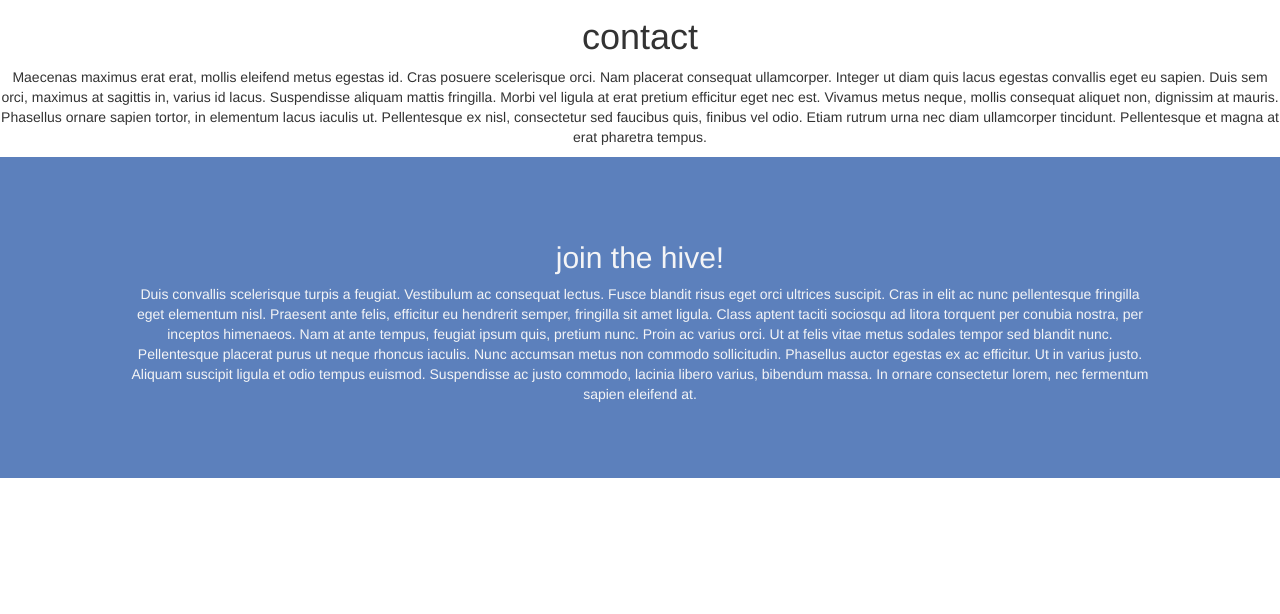
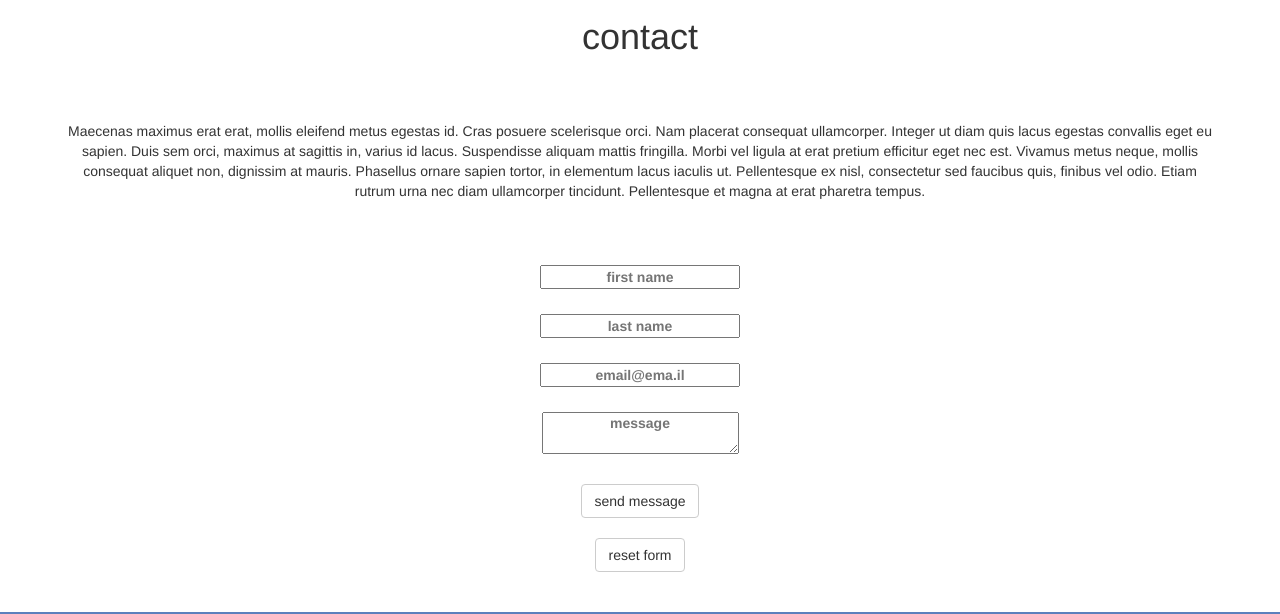
Before and after one commit to r-flowers/nycbees, a plain HTML site: page contact.html in a window 1280 px wide. Shown: the part 338-952 px from the top of the page. Before the commit the page ends 816 px from the top, so only its background shows below. Drawn offline with Linux system fonts and the light colour scheme.

Commit message:
added js features

```diff
--- a/contact.html
+++ b/contact.html
@@ -29,9 +29,53 @@
         <h1>contact</h1>
         <p>Maecenas maximus erat erat, mollis eleifend metus egestas id. Cras posuere scelerisque orci. Nam placerat consequat ullamcorper. Integer ut diam quis lacus egestas convallis eget eu sapien. Duis sem orci, maximus at sagittis in, varius id lacus. Suspendisse aliquam mattis fringilla. Morbi vel ligula at erat pretium efficitur eget nec est. Vivamus metus neque, mollis consequat aliquet non, dignissim at mauris. Phasellus ornare sapien tortor, in elementum lacus iaculis ut. Pellentesque ex nisl, consectetur sed faucibus quis, finibus vel odio. Etiam rutrum urna nec diam ullamcorper tincidunt. Pellentesque et magna at erat pharetra tempus.</p>
 
+        <form>
+            <label>
+                <input type="text" id="fn" placeholder="first name">
+            </label>
+            <br> <br>
+            <label>
+                <input type="text" id="ln" placeholder="last name">
+            </label>
+            <br> <br>
+            <label>
+                <input type="email" id="email" placeholder="email@ema.il">
+            </label>
+            <br> <br>
+            <label>
+                <textarea name="info" id="textarea" placeholder="message"></textarea>
+            </label>
+            <br> <br>
+            <input id="clickEvent" class="btn btn-default" type="submit" name="submit" value="send message">
+            <br> <br>
+            <input class="btn btn-default" type="reset" name="reset this form" value="reset form">
+        </form>
+
+        <br>
+        <br>
+
         <div class="cta">
             <h2>join the hive!</h2>
             <p>Duis convallis scelerisque turpis a feugiat. Vestibulum ac consequat lectus. Fusce blandit risus eget orci ultrices suscipit. Cras in elit ac nunc pellentesque fringilla eget elementum nisl. Praesent ante felis, efficitur eu hendrerit semper, fringilla sit amet ligula. Class aptent taciti sociosqu ad litora torquent per conubia nostra, per inceptos himenaeos. Nam at ante tempus, feugiat ipsum quis, pretium nunc. Proin ac varius orci. Ut at felis vitae metus sodales tempor sed blandit nunc. Pellentesque placerat purus ut neque rhoncus iaculis. Nunc accumsan metus non commodo sollicitudin. Phasellus auctor egestas ex ac efficitur. Ut in varius justo. Aliquam suscipit ligula et odio tempus euismod. Suspendisse ac justo commodo, lacinia libero varius, bibendum massa. In ornare consectetur lorem, nec fermentum sapien eleifend at.</p>
         </div>
+
+        <script>
+//            function processInputs() {
+//                fName = document.getElementById('fn').value;
+//                lName = document.getElementById('ln').value;
+//                email = document.getElementById('email').value;
+//                message = document.getElementById('textarea').value;
+//                fullForm = fName + " " + lName + "<br>" + email  + "br" + message;
+//            };
+
+            document.getElementById('clickEvent').onclick = function() {
+                fName = document.getElementById('fn').value;
+                lName = document.getElementById('ln').value;
+                email = document.getElementById('email').value;
+                message = document.getElementById('textarea').value;
+                fullForm = fName + " " + lName + "\n" + email  + "\n" + message;
+                alert(fullForm);
+            }
+        </script>
     </body>
 </html>
--- a/css/style.css
+++ b/css/style.css
@@ -3,6 +3,10 @@
     text-align: center;
     margin: 0px;
     padding: 0px;
+}
+
+p {
+    margin: 5%;
 }
 
 /*navbar*/
```
Also changed, not shown: index.html (+5 -0 lines).
